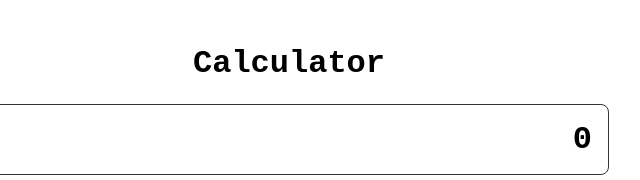
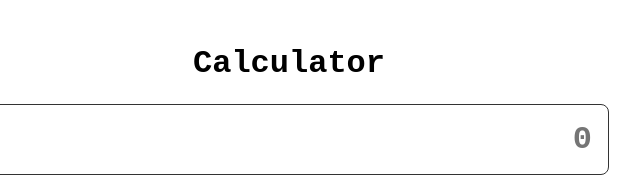
Before and after one commit to sheenagonzalez/calculator, a plain HTML site: page index.html in a window 1280 px wide. Shown: the top 180 px of the page, 359-999 px from the left. Drawn offline with Linux system fonts and the light colour scheme.

Commit message:
Remove value in input display

```diff
--- a/index.html
+++ b/index.html
@@ -19,7 +19,6 @@
           type="text"
           id="display-input"
           placeholder="0"
-          value="0"
         />
       </div>
       <div class="buttons">
```
